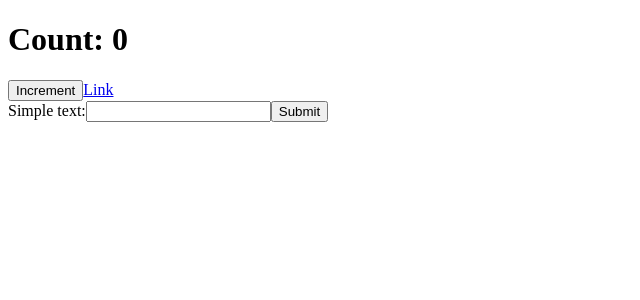
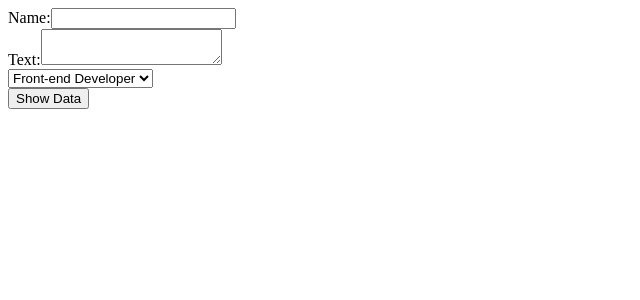
Before and after one commit to Definence/TSable, a React (Create React App) app in the folder react-typescript/: page / in a window 1280 px wide. Shown: the top 300 px of the page, without its empty margins (0-640 px from the left). Built offline with nearby package versions, Linux system fonts and the light colour scheme; the HTML template or start-up script is replaced by a standard one.

Commit message:
Add 04-react-elements-types

```diff
--- a/react-typescript/src/App.tsx
+++ b/react-typescript/src/App.tsx
@@ -1,6 +1,6 @@
 import React from 'react'
 
-import Component from './lessons/03-types_of_events'
+import Component from './lessons/04-elements_typization'
 
 const App = () => <Component />
 
--- a/react-typescript/src/lessons/03-types_of_events.tsx
+++ b/react-typescript/src/lessons/03-types_of_events.tsx
@@ -1,4 +1,8 @@
 import React from 'react'
+
+// AnimationEvent, ChangeEvent, ClipboardEvent, CompositionEvent,
+// DragEvent, FocusEvent, FormEvent, KeyboardEvent, MouseEvent,
+// PointerEvent, TouchEvent, TransitionEvent, WheelEvent
 
 type Props = {
   header: string
--- /dev/null
+++ b/react-typescript/src/lessons/04-elements_typization.tsx
@@ -0,0 +1,127 @@
+import React from 'react'
+
+type Positions = {
+  id: string,
+  value: string,
+  title: string
+}
+
+type State = {
+  inputText: string,
+  textareaText: string,
+  selectText: string,
+  showData: {
+    name: string,
+    text: string,
+    position: string,
+  }
+}
+
+const POSITIONS: Array<Positions> = [
+  {
+    id: 'fd',
+    value: 'Front-end Developer',
+    title: 'Front-end Developer',
+  }, {
+    id: 'bd',
+    value: 'Back-end Developer',
+    title: 'Back-end Developer',
+  },
+]
+
+const DEFAULT_SELECT_VALUE: string = POSITIONS[0].value
+const styles: React.CSSProperties = { display: 'block' }
+
+export default class extends React.Component<{}, State> {
+  state = {
+    inputText: '',
+    textareaText: '',
+    selectText: DEFAULT_SELECT_VALUE,
+    showData: {
+      name: '',
+      text: '',
+      position: '',
+    }
+  }
+
+  private rootRef = React.createRef<HTMLSelectElement>()
+
+  handleInputChange = (e: React.ChangeEvent<HTMLInputElement>): void => {
+    const { target: { value: inputText } } = e
+    this.setState({ inputText })
+  }
+
+  handleTextareaChange = (e: React.ChangeEvent<HTMLTextAreaElement>): void => {
+    const { target: { value: textareaText } } = e
+    this.setState({ textareaText })
+  }
+
+  handleSelectChange = (e: React.ChangeEvent<HTMLSelectElement>): void => {
+    const { target: { value: selectText } } = e
+    this.setState({ selectText })
+  }
+
+  handleShow = (e: React.MouseEvent<HTMLButtonElement>): void => {
+    e.preventDefault()
+    const { inputText, textareaText, selectText } = this.state
+
+    this.setState({
+      inputText: '',
+      textareaText: '',
+      selectText: DEFAULT_SELECT_VALUE,
+      showData: {
+        name: inputText,
+        text: textareaText,
+        position: selectText,
+      }
+    })
+  }
+
+  render() {
+    const { inputText, textareaText, selectText, showData } = this.state
+    const { name, text, position } = showData
+
+    return (
+      <>
+        <form>
+          <label style={styles}>
+            Name:
+            <input
+              type="text"
+              value={inputText}
+              onChange={this.handleInputChange}
+            />
+          </label>
+
+          <label style={styles}>
+            Text:
+            <textarea
+              value={textareaText}
+              onChange={this.handleTextareaChange}
+            />
+          </label>
+
+          <select
+            style={styles}
+            value={selectText}
+            onChange={this.handleSelectChange}
+            ref={this.rootRef}
+          >
+            {POSITIONS.map(({ id, value, title }) => (
+              <option
+                key={id}
+                value={value}
+              >{title}</option>
+            ))}
+          </select>
+
+          <button onClick={this.handleShow}>Show Data</button>
+        </form>
+
+        <h2>{name}</h2>
+        <h3>{text}</h3>
+        <h3>{position}</h3>
+      </>
+    )
+  }
+}
```
